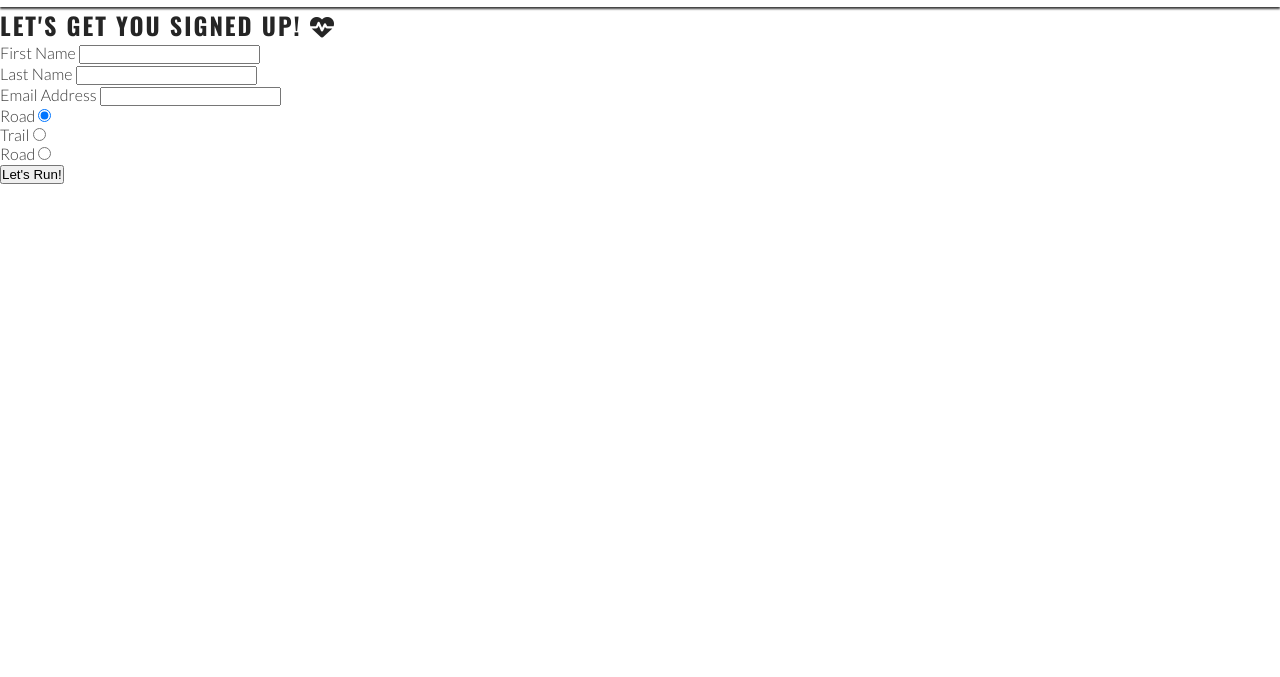
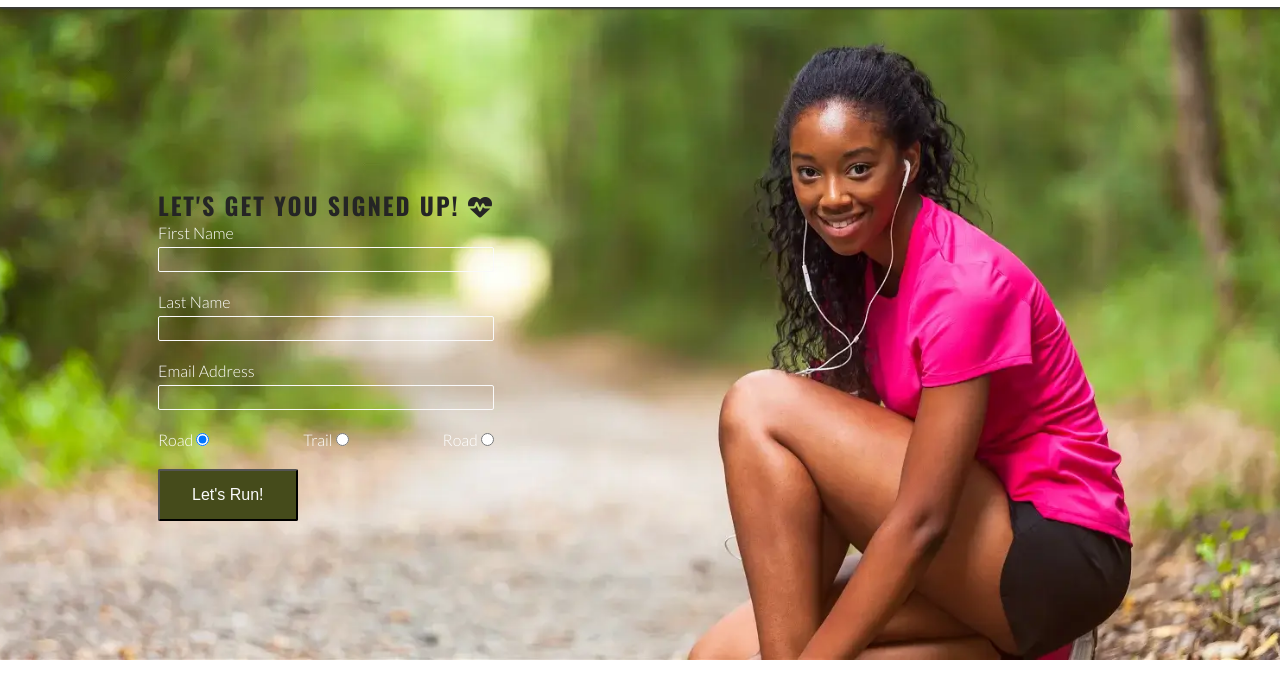
Before and after one commit to Berilkdd/love-running, a plain HTML site: page signup.html in a window 1280 px wide. Shown: the part 72-749 px from the top of the page. Drawn offline with nearby package versions, Linux system fonts and the light colour scheme.

Commit message:
Add and style the content to signup page

```diff
--- a/assets/css/style.css
+++ b/assets/css/style.css
@@ -93,6 +93,53 @@ main {
     /*Make main element take up any space to push footer down*/
     flex: 1 0 auto;
     margin-top: 47px;
+    display: flex;
+    flex-direction:column;
+}
+
+#signup {
+    background-size: cover;
+    background-position: 75%;
+    flex-grow: 1;
+    padding: 20px 10% 0 10%;
+    background-image: url("../images/signup-image.webp");
+}
+
+#signup-form {
+    color: #ffffff;
+    background-color: rgba (60,60,60,0.6);
+    padding: 30px;
+}
+
+signup-form>h2 {
+    color: #fafafa;
+    margin-bottom: 20px;
+}
+
+.text-input {
+    background: transparent;
+    color: #fafafa;
+    width: 100%;
+    height: 25px;
+    margin: 5px 0 20px 0;
+    border: 1px solid #fafafa;
+    border-radius: 2px;
+    padding: 0 5px;
+}
+
+.radio-buttons {
+    width: 100%;
+    display: flex;
+    justify-content: space-between;
+}
+
+.join-button {
+    margin-top: 20px;
+    border-radius: 2px;
+    padding: 15px 32px;
+    font-size: 100%;
+    background-color: #454b1b;
+    color: #fafafa;
 }
 
 /*Hero Section*/
@@ -257,6 +304,28 @@ main {
     #photos {
         column-count: 3;
     }
+
+    /* Form */
+    #signup {
+        background-position: center;
+        position: relative;
+    }
+
+    #signup-form {
+        max-width: 400px;
+        position: absolute;
+        left: 10%;
+        top: 150px;
+    }
+
+    .text-input:hover {
+        border-color: #f16c6b;
+    }
+
+    .join-button:hover {
+        background-color: #fafafa;
+        color: #454b1b;
+    }
 }
 
 /*  Large devices (laptops and desktops, 992px and up) */
```
Also changed, not shown: assets/images/signup-image.webp (added), signup.html (renamed from sign.up.html).
